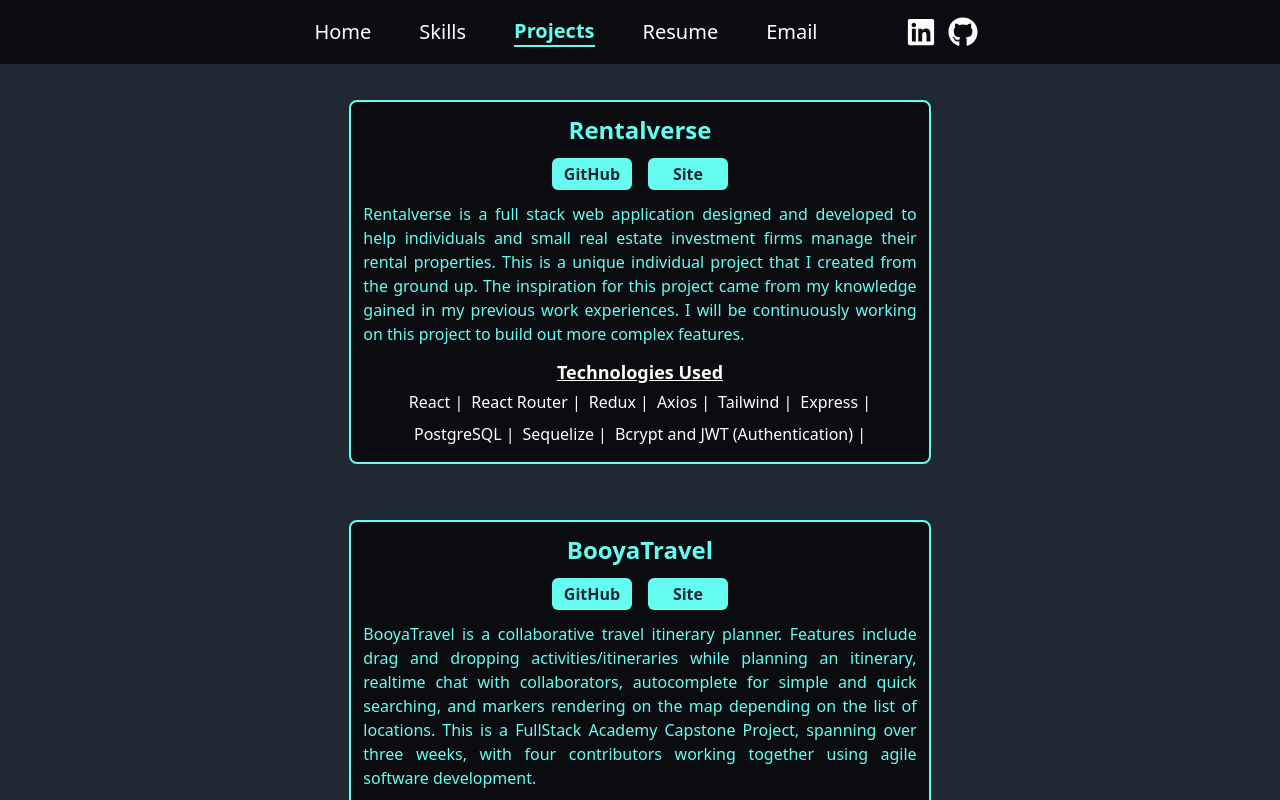
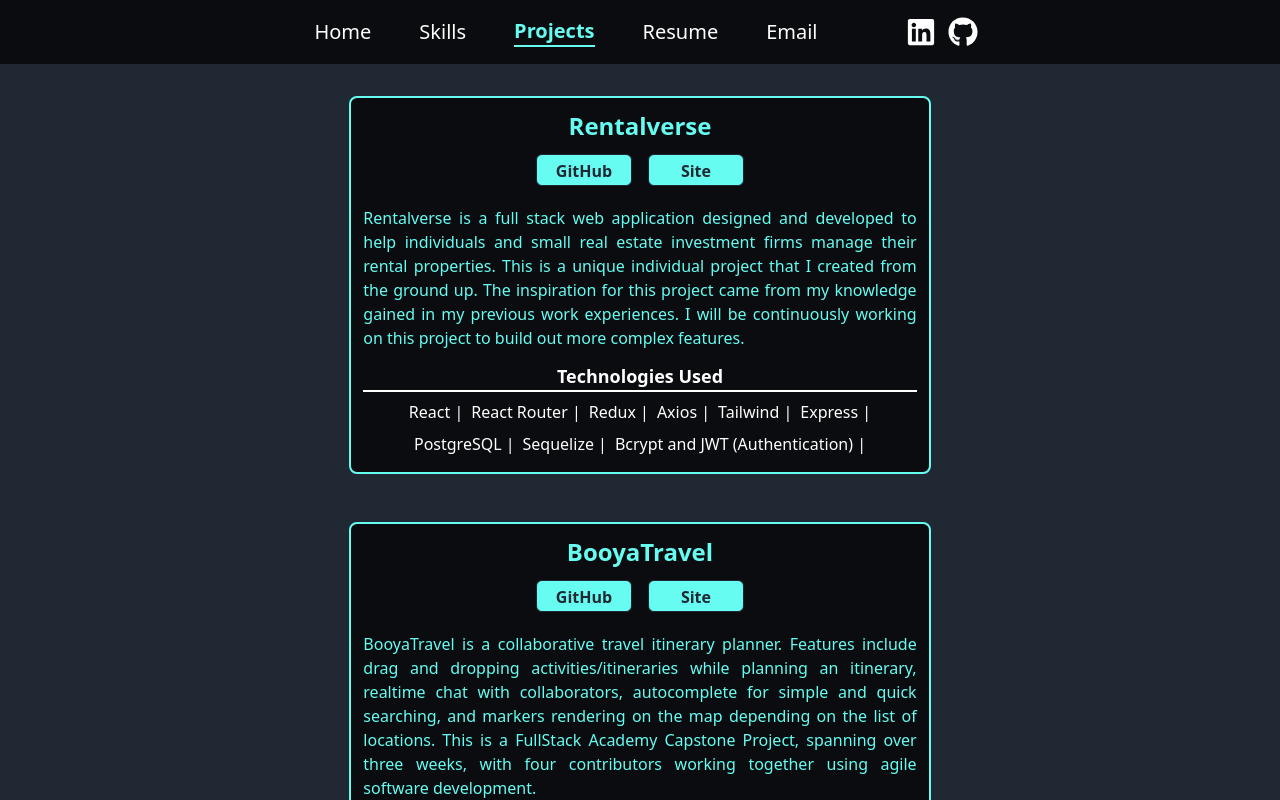
Before and after one commit to TandeepGill/Portfolio, a Next.js app: page /projects in a window 1280 px wide. Shown: the top 800 px of the page. Built offline with nearby package versions, Linux system fonts and the light colour scheme; a web font is replaced by a local one.

Commit message:
Minor styling updates to spacing and buttons.

```diff
--- a/components/projects/projects-card.js
+++ b/components/projects/projects-card.js
@@ -6,24 +6,24 @@ const ProjectsCard = (props) => {
   const site = props.site;
 
   return (
-    <div className='border-aqua  m-3 flex min-w-fit flex-col rounded-lg border-2 bg-black p-3 lg:mx-9 lg:my-7'>
+    <div className='border-aqua my-4 flex min-w-fit flex-col rounded-lg border-2 bg-black p-3 lg:mx-9 lg:my-6'>
       <h2 className='mb-3 text-2xl font-bold'>{title}</h2>
       <div className='mb-3 font-semibold text-white'>
         <div className='flex justify-center'>
           <a href={code} target='_blank' rel='noreferrer noopener'>
-            <div className='text-slate bg-aqua hover:bg-teal mx-2 h-8 w-20 rounded-md p-1 hover:text-white'>
+            <div className='text-slate bg-aqua hover:bg-teal mx-2 h-8 w-24 rounded-md border border-transparent p-1 hover:text-white'>
               GitHub
             </div>
           </a>
           <a href={site} target='_blank' rel='noreferrer noopener'>
-            <div className='text-slate bg-aqua hover:bg-teal mx-2 h-8 w-20 rounded-md p-1 hover:text-white'>
+            <div className='text-slate bg-aqua hover:bg-teal mx-2 h-8 w-24 rounded-md border border-transparent p-1 hover:text-white'>
               Site
             </div>
           </a>
         </div>
       </div>
-      <p className='mb-3 text-justify'>{description}</p>
-      <h3 className='text-lg font-semibold text-white underline'>
+      <p className='my-2 text-justify'>{description}</p>
+      <h3 className='my-1 border-b-2 text-lg font-semibold text-white'>
         Technologies Used
       </h3>
       <div className='flex flex-wrap justify-center'>
--- a/pages/index.js
+++ b/pages/index.js
@@ -36,11 +36,7 @@ const Home = () => {
               software engineer
             </span>
             .
-            {/* {`The world is continuously evolving and technology is becoming an integral part in all aspects of
-            society, due to the multiplying stream of challenges faced on a
-            daily basis by companies and consumers. It's my passion and love for
-            solving these challenges which ultimately drove me to become a
-            software engineer.`} */}
+            {/* {`The world is continuously evolving and technology is becoming an integral part in all aspects of society, as a direct result of the challenges faced on a daily basis by companies and consumers. It's my passion and love for solving these challenges which ultimately drove me to become a software engineer.`} */}
           </p>
           <button
             className='bg-aqua hover:bg-teal text-slate mt-4 w-44 items-center rounded-md border border-transparent px-6 py-3 text-base font-semibold hover:text-white lg:mt-7'
--- a/pages/projects/index.js
+++ b/pages/projects/index.js
@@ -77,7 +77,7 @@ const Projects = () => {
       </Head>
       <div className='flex w-full flex-col items-center justify-center px-4 text-center lg:px-20'>
         <div className='lg:w-7/12'>
-          <div className='flex w-full flex-col items-start justify-center lg:mb-6'>
+          <div className='flex w-full flex-col items-start justify-center lg:mb-4'>
             {allProjects.map((project) => {
               return (
                 <ProjectsCard
```
